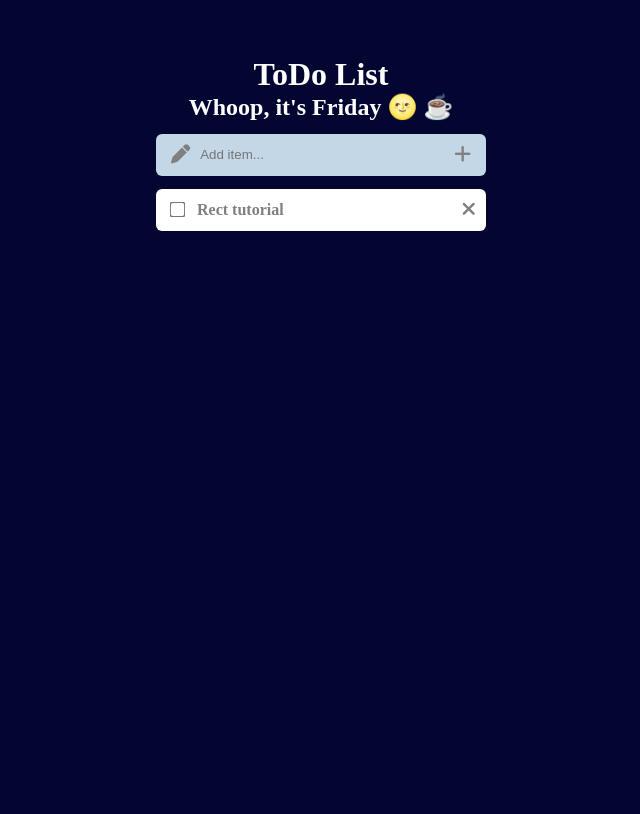
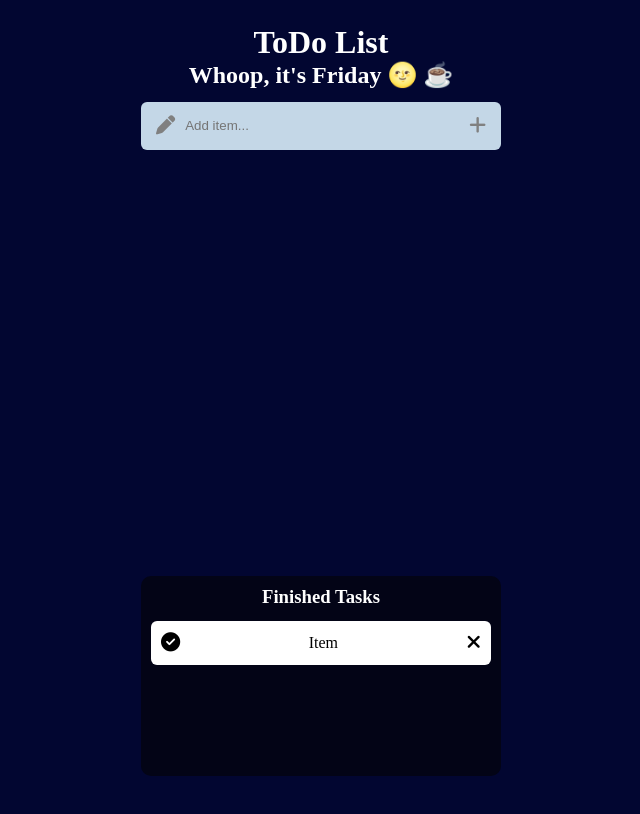
Before and after one commit to Snehesh-Thattil/To-Do-App, a React (Create React App) app: page / in a window 1280 px wide. Shown: the top 814 px of the page, without its empty margins (319-959 px from the left). Built offline with nearby package versions, Linux system fonts and the light colour scheme.

Commit message:
[ Items listing down, Finished Section, Design modified : ✅ ]

```diff
--- a/src/App.css
+++ b/src/App.css
@@ -1,11 +1,11 @@
 * {
+  box-sizing: border-box;
   margin: 0;
   padding: 0;
 }
 
 body {
   width: 100%;
-  min-height: 100vh;
   background-color: #020631;
 }
 
@@ -15,15 +15,21 @@ body {
   display: flex;
   flex-direction: column;
   align-items: center;
-  justify-content: flex-start;
-  padding-top: 3.5rem;
+  justify-content: space-between;
+  padding: 1.5rem 0;
   color: white;
 }
 
 /* Input Section */
-.app .inputDiv {
-  width: 20em;
-  height: 2em;
+.tasks {
+  display: flex;
+  flex-direction: column;
+  align-items: center;
+}
+
+.tasks .inputDiv {
+  width: 22.5em;
+  height: 3em;
   display: flex;
   justify-content: center;
   align-items: center;
@@ -34,19 +40,19 @@ body {
   background-color: rgb(196, 215, 231);
 }
 
-.app .inputDiv i {
+.tasks .inputDiv i {
   margin: 0 10px;
 }
 
-.app .inputDiv input {
+.tasks .inputDiv input {
   width: 100%;
-  height: 1.6em;
+  height: 2.5em;
   border: none;
   outline: none;
   background-color: rgb(196, 215, 231);
 }
 
-.app i {
+.tasks i {
   cursor: pointer;
   font-size: larger;
   font-weight: 900;
@@ -55,7 +61,7 @@ body {
   transition: .25s;
 }
 
-.app i:hover {
+.tasks i:hover {
   transform: rotate(270deg);
 }
 
@@ -64,32 +70,32 @@ body {
 }
 
 /* ToDos Section */
-.app .todos {
+.tasks .todos {
   display: flex;
   justify-content: space-between;
   align-items: center;
 
   margin-top: 0.8em;
   width: 20em;
-  height: 2em;
+  height: 2.75em;
   background-color: white;
   color: black;
   border-radius: 6px;
   padding: 5px;
 }
 
-.app .todos input {
+.tasks .todos input {
   margin: 0 10px;
   transition: .35s ease-in-out;
   scale: 1.2;
 }
 
-.app .todos input:hover {
+.tasks .todos input:hover {
   scale: 2;
   transform: rotate(360deg);
 }
 
-.app .todos p {
+.tasks .todos p {
   margin: 0 3px;
   margin-right: auto;
   font-size: medium;
@@ -97,3 +103,43 @@ body {
   font-weight: 700;
   color: grey;
 }
+
+/* Finished Section */
+.finished {
+  width: 22.5em;
+  min-height: 12.5rem;
+  margin-top: 3rem;
+  padding: 10px;
+  border-radius: 10px;
+  background-color: #030416;
+  display: flex;
+  align-items: center;
+  flex-direction: column;
+  justify-content: flex-start;
+}
+
+.finished .items {
+  display: flex;
+  justify-content: space-between;
+  align-items: center;
+
+  margin-top: 0.8em;
+  width: 100%;
+  height: 2.75em;
+  background-color: white;
+  color: black;
+  border-radius: 6px;
+  padding: 5px;
+}
+
+.items i {
+  font-size: larger;
+  font-weight: 900;
+  margin: 0 5px;
+  transition: .25s;
+}
+
+.items .fa-times:hover {
+  transform: rotate(270deg);
+  cursor: pointer;
+}
--- a/src/App.js
+++ b/src/App.js
@@ -1,4 +1,4 @@
-import React from 'react';
+import React, { useState } from 'react';
 import './App.css';
 
 function App() {
@@ -6,21 +6,41 @@ function App() {
   let weekDays = ['Sunday', 'Monday', 'Tuesday', 'Wednesday', 'Thursday', 'Friday', 'Saturday']
   let weekDay = weekDays[day]
 
+  const [AllToDo, setAllToDo] = useState([])
+  const [toDo, setToDo] = useState('')
+
   return (
     <div className="app">
-      <h1>ToDo List</h1>
-      <h2>Whoop, it's {weekDay} 🌝 ☕ </h2>
+      <div className="tasks">
 
-      <div className="inputDiv">
-        <i className='fas fa-pen'></i>
-        <input type="text" placeholder="Add item..." />
-        <i className="fas fa-plus"></i>
+        <h1>ToDo List</h1>
+        <h2>Whoop, it's {weekDay} 🌝 ☕</h2>
+
+        <div className="inputDiv">
+          <i className='fas fa-pen'></i>
+          <input className='one' value={toDo} onChange={(e) => setToDo(e.target.value)} type="text" placeholder="Add item..." />
+          <i className="fas fa-plus" onClick={() => setAllToDo([...AllToDo, toDo])}></i>
+        </div>
+
+        {AllToDo.map((obj) => {
+          return (
+            <div className="todos">
+              <input type="checkbox" />
+              <p>{obj}</p>
+              <i className="fas fa-times"></i>
+            </div>
+          )
+        })}
+
       </div>
 
-      <div className="todos">
-        <input type="checkbox" name="" id="" />
-        <p>Rect tutorial</p>
-        <i className="fas fa-times"></i>
+      <div className="finished">
+        <h3>Finished Tasks</h3>
+        <div className="items">
+          <i class="fa-solid fa-circle-check"></i>
+          <p>Item</p>
+          <i className='fas fa-times'></i>
+        </div>
       </div>
 
     </div>
```
